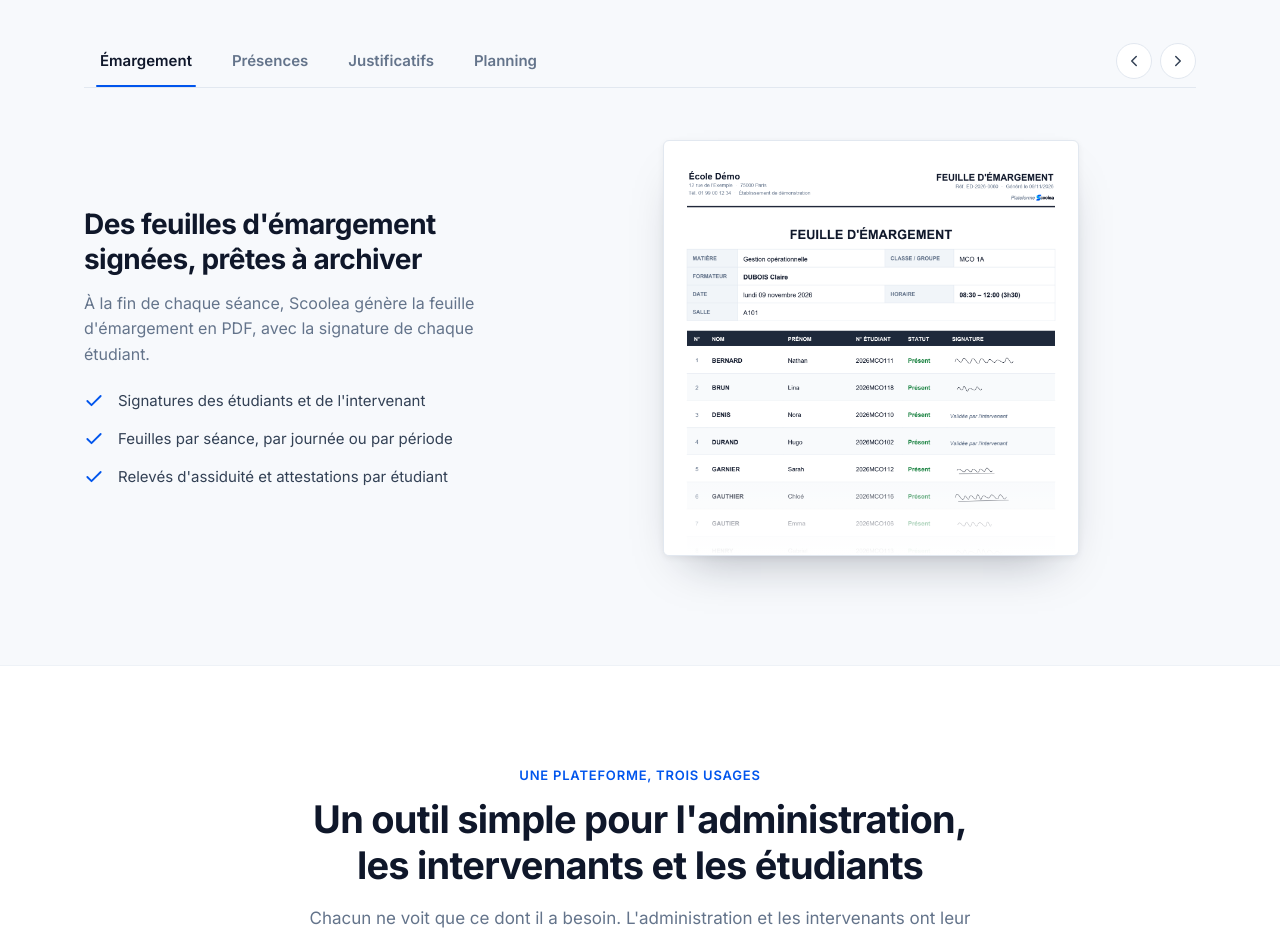
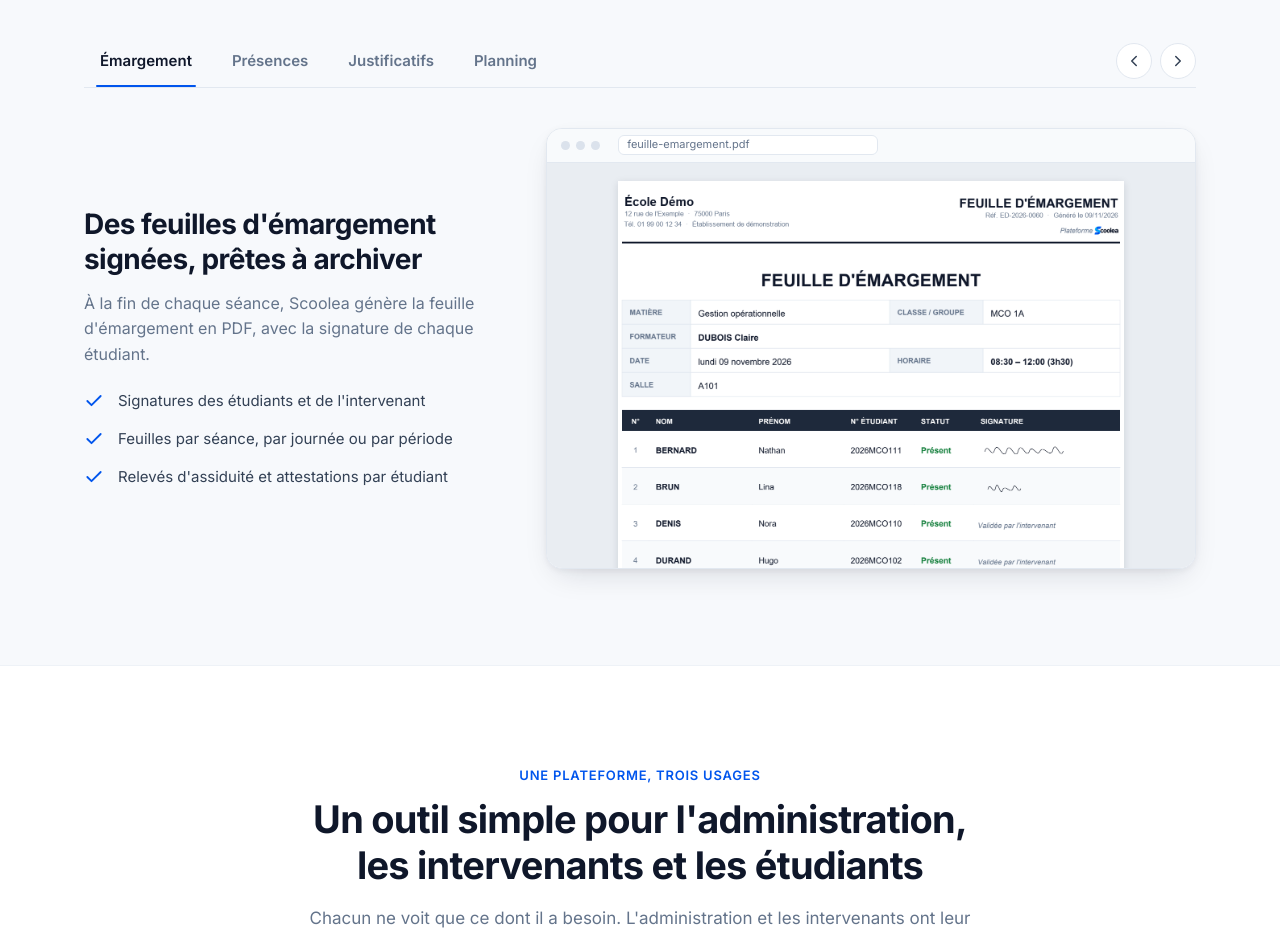
Before and after one commit to hichouss/scoolea-site, a plain HTML site: page public/index.html in a window 1280 px wide. Shown: the part 3280-4208 px from the top of the page. Drawn offline with Linux system fonts and the light colour scheme.

Commit message:
Site vitrine : nouveau titre, aperçu en onglets (glissement tactile, cadres harmonisés), captures anonymisées

```diff
--- a/public/assets/css/site.css
+++ b/public/assets/css/site.css
@@ -256,7 +256,7 @@ p { margin: 0; }
 }
 .paper img { display: block; width: 100%; height: auto; }
 .paper::after {
-  content: ''; position: absolute; left: 0; right: 0; bottom: 0; height: 90px;
+  content: ''; position: absolute; left: 0; right: 0; bottom: 0; height: 48px;
   background: linear-gradient(rgba(255, 255, 255, 0), #fff);
 }
 
@@ -293,8 +293,12 @@ p { margin: 0; }
 .fpanel-text .check-list { margin-top: 22px; }
 .fpanel-text .check-list svg { color: var(--brand); }
 .fpanel-media .browser, .fpanel-media .paper { margin: 0; }
-/* La feuille prend le même format que les captures d'écran */
-.fpanel-media .paper { max-height: none; width: 64%; aspect-ratio: 1 / 1; margin: 0 auto; padding: 20px 20px 0; }
+/* La feuille est affichée comme un PDF ouvert dans le navigateur : même cadre et même format (16/10) que les captures */
+.pdf-view { aspect-ratio: 1.6 / 1; overflow: hidden; background: #e9edf2; padding: 18px 0 0; }
+.browser .pdf-view img {
+  display: block; width: 78%; height: auto; margin: 0 auto; background: #fff;
+  box-shadow: 0 2px 8px rgba(15, 23, 42, .12);
+}
 
 /* Avec JavaScript : panneaux superposés ; la zone garde la hauteur du plus grand, la page ne saute pas */
 .ftabs.is-ready .ftabs-panels { display: grid; touch-action: pan-y; }
@@ -319,7 +323,8 @@ p { margin: 0; }
   .ftab::after { left: 4px; right: 4px; }
   .fpanel-text h3 { font-size: 21px; }
   .fpanel-text > p { font-size: 15px; }
-  .fpanel-media .paper { width: 82%; padding: 12px 12px 0; }
+  .pdf-view { padding-top: 10px; }
+  .browser .pdf-view img { width: 84%; }
 }
 /* Animations réduites : le glissement est conservé mais plus court (16 px) */
 @media (prefers-reduced-motion: reduce) {
--- a/public/index.html
+++ b/public/index.html
@@ -16,7 +16,7 @@
   <link rel="icon" type="image/png" sizes="32x32" href="/favicon-32x32.png" />
   <link rel="apple-touch-icon" href="/apple-touch-icon.png" />
   <link rel="preload" href="/assets/fonts/inter-latin-wght-normal.woff2" as="font" type="font/woff2" crossorigin />
-  <link rel="stylesheet" href="/assets/css/site.css?v=32ae170e" />
+  <link rel="stylesheet" href="/assets/css/site.css?v=37860780" />
 </head>
 <body>
 
@@ -232,9 +232,10 @@
             </ul>
           </div>
           <div class="fpanel-media">
-            <figure class="paper">
-              <img src="/assets/img/capture-feuille.png?v=51589273" width="1256" height="1363" loading="lazy" alt="Feuille d'émargement générée par Scoolea : informations de la séance et signature de chaque étudiant" />
-            </figure>
+            <div class="browser">
+              <div class="browser-bar"><i></i><i></i><i></i><span class="url">feuille-emargement.pdf</span></div>
+              <div class="pdf-view"><img src="/assets/img/capture-feuille.png?v=51589273" width="1256" height="1363" loading="lazy" alt="Feuille d'émargement générée par Scoolea : informations de la séance et signature de chaque étudiant" /></div>
+            </div>
           </div>
         </div>
         <div class="fpanel" role="tabpanel" id="fpanel-presences" aria-labelledby="ftab-presences" tabindex="0" aria-hidden="true" inert>
```
Also changed, not shown: public/404.html (+1 -1 lines), public/confidentialite.html (+1 -1 lines).
